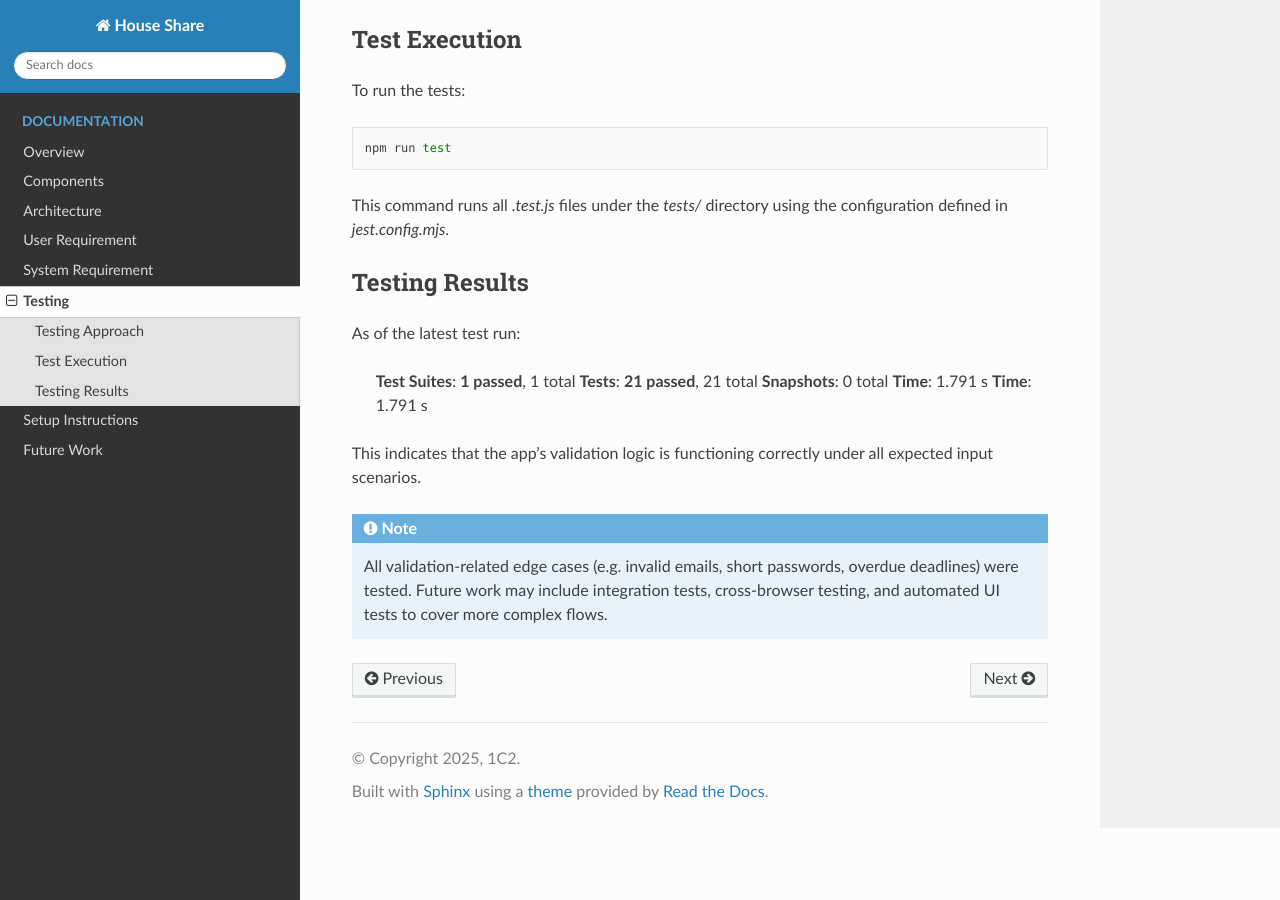
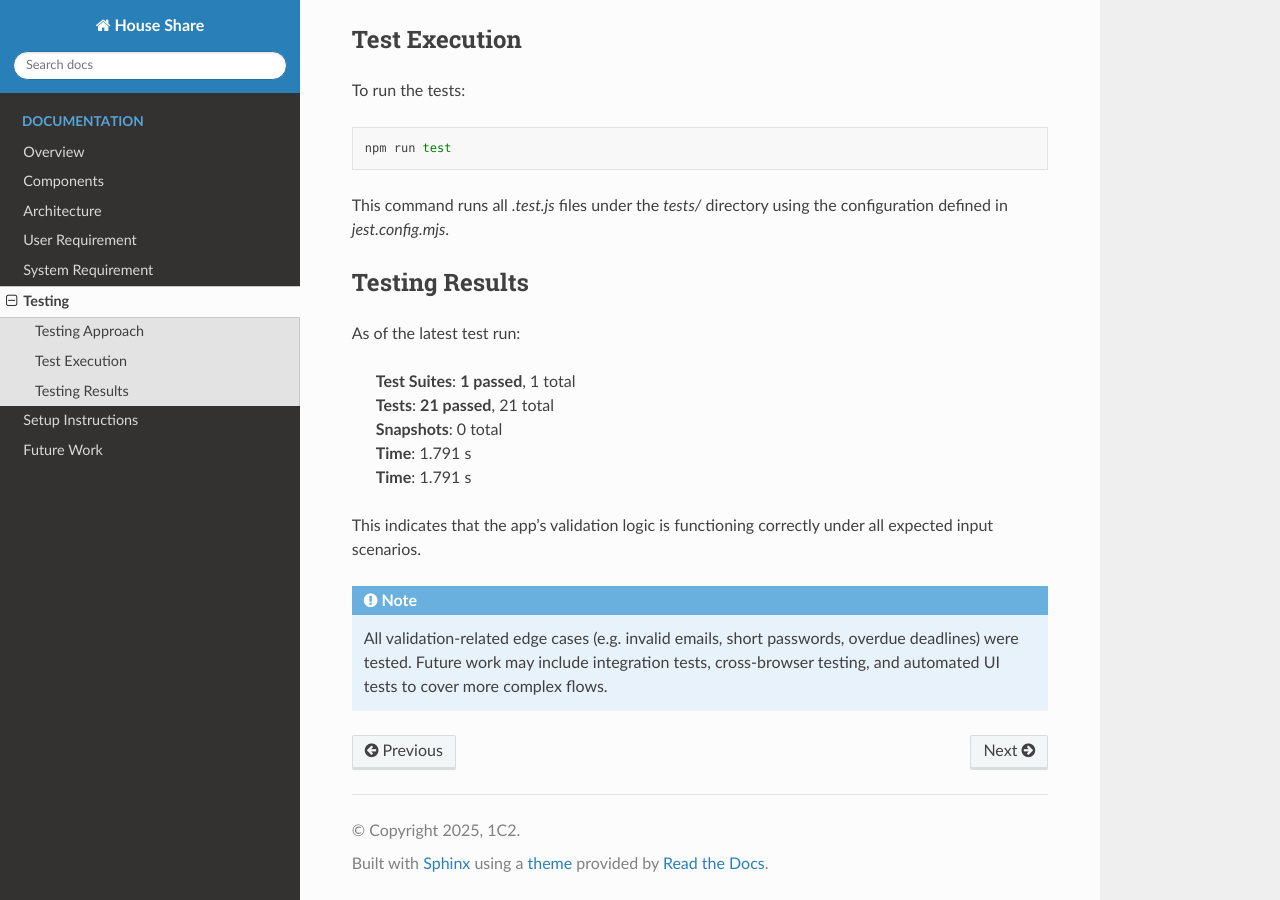
Before and after one commit to SETAP-1C2/House-Sharing-App, a Sphinx documentation site: the page built from docs/source/testing.rst, in a window 1280 px wide and 900 px high, scrolled down 578 px. Built offline with Sphinx 7.4.7 and the Read the Docs theme 3.1.0, drawn with Linux system fonts in a browser that asks for light colours.

```diff
--- a/docs/source/testing.rst
+++ b/docs/source/testing.rst
@@ -33,11 +33,11 @@ Testing Results
 
 As of the latest test run:
 
-    **Test Suites**: **1 passed**, 1 total
-    **Tests**: **21 passed**, 21 total
-    **Snapshots**: 0 total
-    **Time**: 1.791 s
-    **Time**: 1.791 s
+    | **Test Suites**: **1 passed**, 1 total
+    | **Tests**: **21 passed**, 21 total
+    | **Snapshots**: 0 total
+    | **Time**: 1.791 s
+    | **Time**: 1.791 s
 
 This indicates that the app's validation logic is functioning correctly under all expected input scenarios.
 
```
